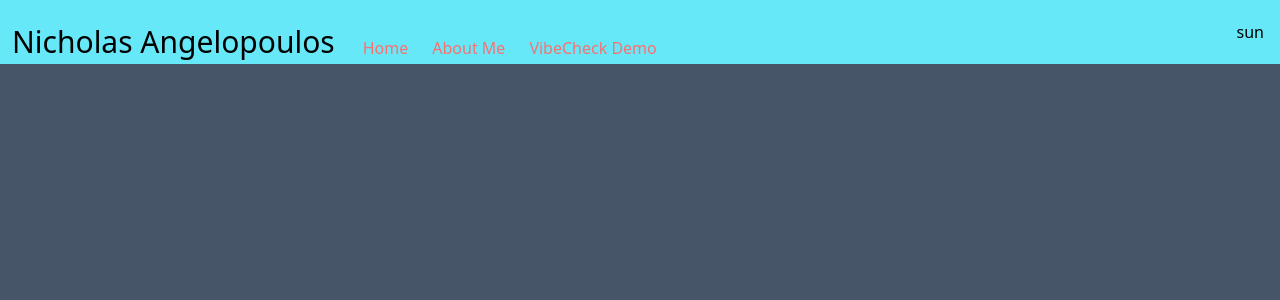
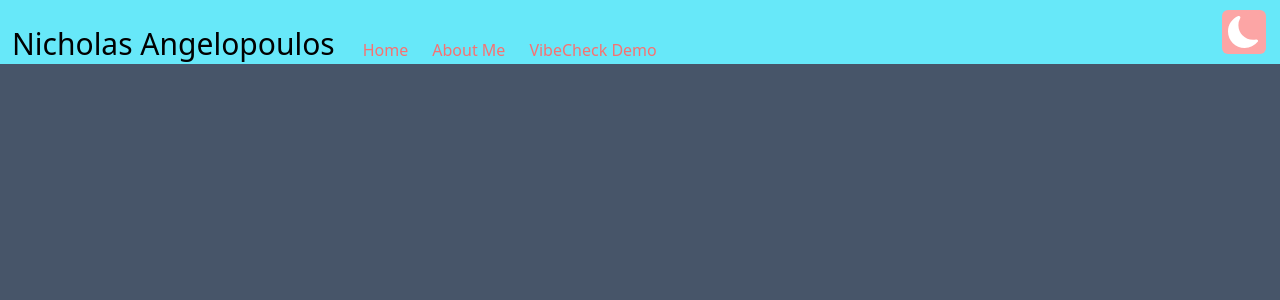
Before and after one commit to NickyAngel/portfolio, a Next.js app: page / in a window 1280 px wide. Shown: the top 300 px of the page. Built offline with nearby package versions, Linux system fonts and the light colour scheme.

Commit message:
looks like dark mode toggle is working

```diff
--- a/components/DarkModeToggle.js
+++ b/components/DarkModeToggle.js
@@ -1,6 +1,33 @@
-import React from "react";
+import React, { useState } from "react";
+import { IconContext } from "react-icons";
+import { BsFillMoonFill, BsFillSunFill } from "react-icons/bs";
 
-export default function DarkModeToggle() {
-  let mode = "light";
-  return <div>{mode === "dark" ? <div>moon</div> : <div>sun</div>}</div>;
+export default function DarkModeToggle({ themeVal, setTheme }) {
+  let theme = "light";
+  const [mode, setMode] = useState(theme);
+
+  let handleClick = () => {
+    theme = localStorage.getItem("theme");
+    if (theme) {
+      localStorage.setItem("theme", theme === "dark" ? "light" : "dark");
+    } else {
+      localStorage.setItem("theme", "dark");
+    }
+    setTheme(theme === "dark" ? "light" : "dark");
+    setMode(theme === "dark" ? "light" : "dark");
+  };
+
+  return (
+    <div className="rounded-md bg-red-300 p-1.5" onClick={handleClick}>
+      {mode === "dark" ? (
+        <IconContext.Provider value={{ color: "white", size: "2rem" }}>
+          <BsFillSunFill />
+        </IconContext.Provider>
+      ) : (
+        <IconContext.Provider value={{ color: "white", size: "2rem" }}>
+          <BsFillMoonFill />
+        </IconContext.Provider>
+      )}
+    </div>
+  );
 }
--- a/components/Navbar.js
+++ b/components/Navbar.js
@@ -8,7 +8,7 @@ const MENU_LIST = [
   { text: "About Me", href: "/about" },
   { text: "VibeCheck Demo", href: "/vibecheck" },
 ];
-const Navbar = () => {
+const Navbar = ({ themeVal, setTheme }) => {
   return (
     <header className="fixed flex h-16 min-w-full flex-row items-center  bg-cyan-300">
       <nav className="flex min-h-full min-w-full flex-row items-end justify-between px-3">
@@ -27,8 +27,8 @@ const Navbar = () => {
             ))}
           </div>
         </div>
-        <div className="py-5 px-1">
-          <DarkModeToggle />
+        <div className="py-3 px-0.5">
+          <DarkModeToggle themeVal={themeVal} setTheme={setTheme} />
         </div>
       </nav>
     </header>
--- a/package.json
+++ b/package.json
@@ -14,7 +14,8 @@
     "eslint-config-next": "13.1.6",
     "next": "13.1.6",
     "react": "18.2.0",
-    "react-dom": "18.2.0"
+    "react-dom": "18.2.0",
+    "react-icons": "^4.7.1"
   },
   "devDependencies": {
     "autoprefixer": "^10.4.13",
--- a/pages/_app.js
+++ b/pages/_app.js
@@ -1,10 +1,31 @@
 import Navbar from "../components/Navbar";
 import "@/styles/globals.css";
+import React, { useEffect, useState } from "react";
 
 export default function App({ Component, pageProps }) {
+  const [themeVal, setTheme] = useState("light");
+
+  useEffect(() => {
+    themeCheck();
+  }, [themeVal]);
+
+  useEffect(() => {
+    themeCheck();
+  }, []);
+
+  const themeCheck = () => {
+    if (localStorage.theme === "dark") {
+      document.documentElement.classList.add("dark");
+      setTheme("dark");
+    } else {
+      document.documentElement.classList.remove("dark");
+      setTheme("light");
+    }
+  };
+
   return (
     <>
-      <Navbar />
+      <Navbar themeVal={themeVal} setTheme={setTheme} />
       <div className="pt-16"></div>
       <Component {...pageProps} className="pt-16" />
     </>
--- a/pages/_document.js
+++ b/pages/_document.js
@@ -1,15 +1,11 @@
 import { Html, Head, Main, NextScript } from "next/document";
-import React, { useEffect } from "react";
+import React from "react";
 
 export default function Document() {
-  let themeVal = "light";
-  useEffect(() => {
-    if (localStorage.getItem("theme") === "dark") themeVal = "dark";
-  });
   return (
     <Html lang="en">
       <Head />
-      <body className={themeVal === "dark" ? "dark" : "light"}>
+      <body>
         <Main />
         <NextScript />
       </body>
--- a/tailwind.config.js
+++ b/tailwind.config.js
@@ -4,6 +4,7 @@ module.exports = {
     "./pages/**/*.{js,ts,jsx,tsx}",
     "./components/**/*.{js,ts,jsx,tsx}",
   ],
+  darkMode: "class",
   theme: {
     extend: {},
   },
```
Also changed, not shown: 1 other file (tests, documents, lock files or other folders).
